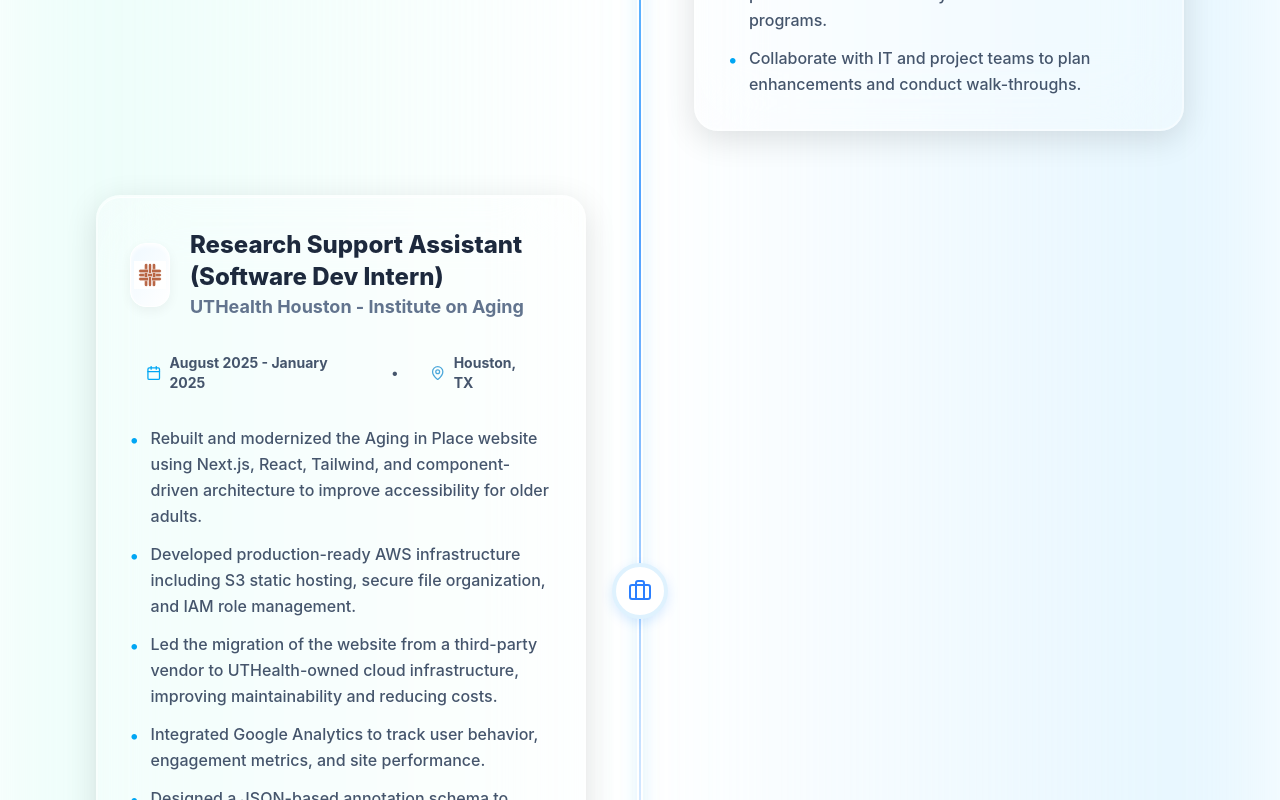
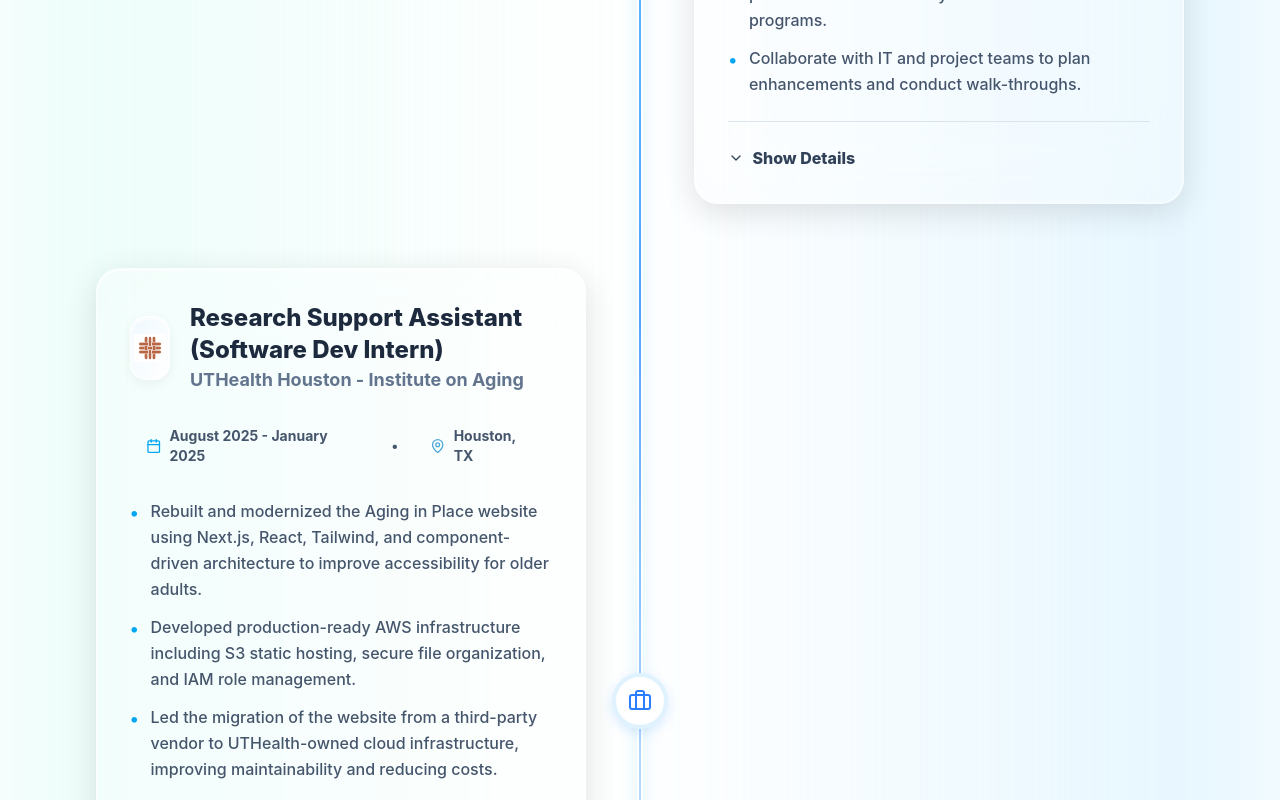
Before and after one commit to HemantaRegmi/portfolio-page, a Next.js app in the folder frontend/: page / in a window 1280 px wide. Shown: the part 4960-5760 px from the top of the page. Built offline with nearby package versions, Linux system fonts and the light colour scheme.

Commit message:
added dropdown for more details

```diff
--- a/frontend/app/sections/experience.tsx
+++ b/frontend/app/sections/experience.tsx
@@ -1,9 +1,29 @@
+"use client";
+
 import { AnimatePresence, motion } from "motion/react";
-import { Briefcase, Calendar, MapPin, GraduationCap } from "lucide-react";
+import {
+  Briefcase,
+  Calendar,
+  MapPin,
+  GraduationCap,
+  ChevronDown,
+} from "lucide-react";
 import { useState } from "react";
 import Image from "next/image";
 
-const experiences = [
+type ExperienceItem = {
+  id: number;
+  type: "work" | "education";
+  role: string;
+  company: string;
+  logo: string;
+  period: string;
+  location: string;
+  moreInfo: string;
+  description: string[];
+};
+
+const experiences: ExperienceItem[] = [
   {
     id: 1,
     type: "work",
@@ -12,7 +32,8 @@
     logo: "/images/ut-health-logo.png",
     period: "February 2026 - Present",
     location: "Houston, TX",
-    moreInfo: "hi",
+    moreInfo:
+      "In this role, I serve as the primary technical lead for multiple research-focused web applications that directly support aging and public health studies. I work closely with epidemiologists, data scientists, and researchers to understand complex research workflows and translate them into scalable, user-friendly software solutions. My responsibilities include architecting cloud-based infrastructures on AWS, implementing secure data pipelines that handle sensitive health information, and developing AI-assisted tools that leverage GPT models and RAG systems to help researchers extract insights from large datasets. I also lead code reviews, establish development best practices, and ensure all applications meet healthcare compliance standards including HIPAA considerations. Regular collaboration with cross-functional teams ensures that technical solutions align with both research goals and institutional IT policies.",
     description: [
       "Lead, develop, and maintain full-stack applications supporting aging and public-health research using Next.js, React, Node.js, TypeScript, and AWS.",
       "Translate researcher requirements into technical specifications, feature designs, and backend workflows.",
@@ -29,7 +50,8 @@
     logo: "/images/ut-health-logo.png",
     period: "August 2025 - January 2025", // Keeping as written in resume
     location: "Houston, TX",
-    moreInfo: "hi",
+    moreInfo:
+      "As a research support intern, I focused on modernizing the Aging in Place platform and strengthening its long-term maintainability for public use. I redesigned key front-end workflows with accessibility and readability in mind for older adults, then helped migrate the system to institution-owned cloud infrastructure with cleaner deployment and security controls. I partnered directly with researchers to capture content and annotation requirements, then implemented structured JSON schemas that fed early RAG-driven experiments. The tenure sharpened my product thinking by balancing user-centered UX decisions, technical execution, and stakeholder communication across healthcare and research teams.",
     description: [
       "Rebuilt and modernized the Aging in Place website using Next.js, React, Tailwind, and component-driven architecture to improve accessibility for older adults.",
       "Developed production-ready AWS infrastructure including S3 static hosting, secure file organization, and IAM role management.",
@@ -42,6 +64,12 @@
 ];
 
 export default function Experience() {
+  const [expandedCardId, setExpandedCardId] = useState<number | null>(null);
+
+  const toggleCard = (id: number) => {
+    setExpandedCardId((prev) => (prev === id ? null : id));
+  };
+
   return (
     <section id="experience" className="py-24 relative overflow-hidden">
       {/* Background colors */}
@@ -82,7 +110,10 @@
           <div className="hidden md:block absolute left-1/2 transform -translate-x-1/2 h-full w-0.5 bg-linear-to-b from-sky-300 via-blue-400 to-transparent" />
 
           <div className="space-y-16">
-            {experiences.map((exp, index) => (
+            {experiences.map((exp, index) => {
+              const isOpen = expandedCardId === exp.id;
+
+              return (
                 <motion.div
                   key={exp.id}
                   initial={{ opacity: 0, y: 50 }}
@@ -127,12 +158,12 @@
                       </div>
 
                       <div className="flex flex-col xl:flex-row xl:items-center gap-3 xl:gap-4 text-sm text-slate-600 mb-6 font-bold">
-                      <div className="flex items-center gap-2  px-4 py-2 rounded-full  ">
+                        <div className="flex items-center gap-2 px-4 py-2 rounded-full">
                           <Calendar className="w-4 h-4 text-sky-500" />
                           {exp.period}
                         </div>
                         <p>•</p>
-                      <div className="flex items-center gap-2  px-4 py-2 rounded-full">
+                        <div className="flex items-center gap-2 px-4 py-2 rounded-full">
                           <MapPin className="w-4 h-4 text-[#4DA8DA]" />
                           {exp.location}
                         </div>
@@ -153,13 +184,49 @@
                           </li>
                         ))}
                       </ul>
+
+                      <div className="my-6 h-px bg-slate-300/60" />
+
+                      <button
+                        type="button"
+                        onClick={() => toggleCard(exp.id)}
+                        aria-expanded={isOpen}
+                        aria-controls={`experience-details-${exp.id}`}
+                        className="flex items-center gap-2 text-slate-700 font-extrabold cursor-pointer"
+                      >
+                        <ChevronDown
+                          className={`h-4 w-4 transition-transform duration-300 ${
+                            isOpen ? "rotate-180" : ""
+                          }`}
+                        />
+                        <span>{isOpen ? "Hide Details" : "Show Details"}</span>
+                      </button>
+
+                      <AnimatePresence initial={false}>
+                        {isOpen && (
+                          <motion.div
+                            id={`experience-details-${exp.id}`}
+                            initial={{ opacity: 0, height: 0 }}
+                            animate={{ opacity: 1, height: "auto" }}
+                            exit={{ opacity: 0, height: 0 }}
+                            transition={{ duration: 0.28, ease: "easeOut" }}
+                            className="overflow-hidden"
+                          >
+                            <div className="my-6 h-px bg-slate-300/60" />
+                            <p className="text-slate-700 leading-relaxed text-sm md:text-base">
+                              {exp.moreInfo}
+                            </p>
+                          </motion.div>
+                        )}
+                      </AnimatePresence>
                     </div>
                   </div>
 
                   {/* Spacer for alternate layout */}
                   <div className="hidden md:block w-full md:w-[45%]" />
                 </motion.div>
-            ))}
+              );
+            })}
           </div>
         </div>
       </div>
```
Lines whose indentation alone changed are shown as unchanged.
